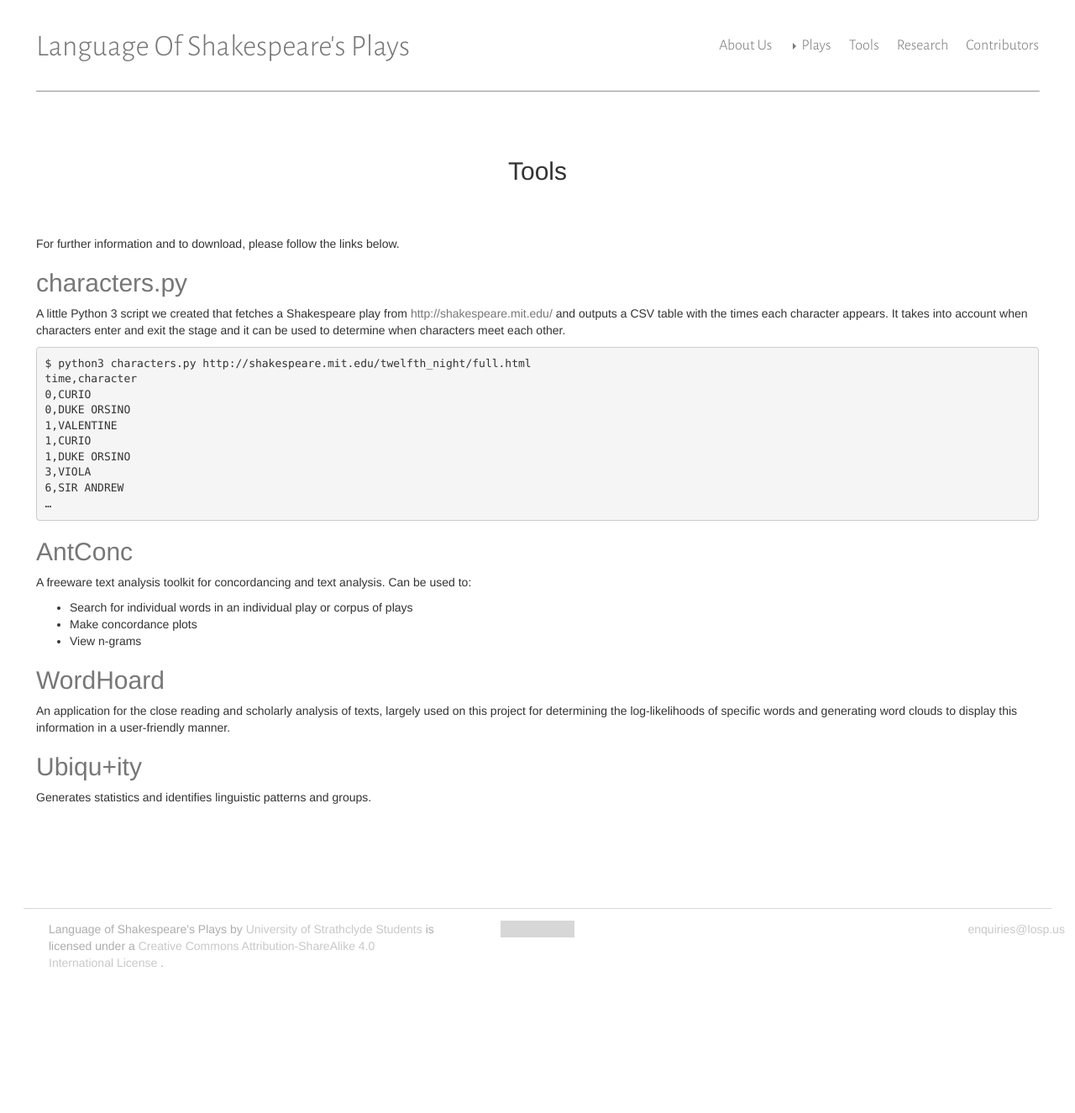
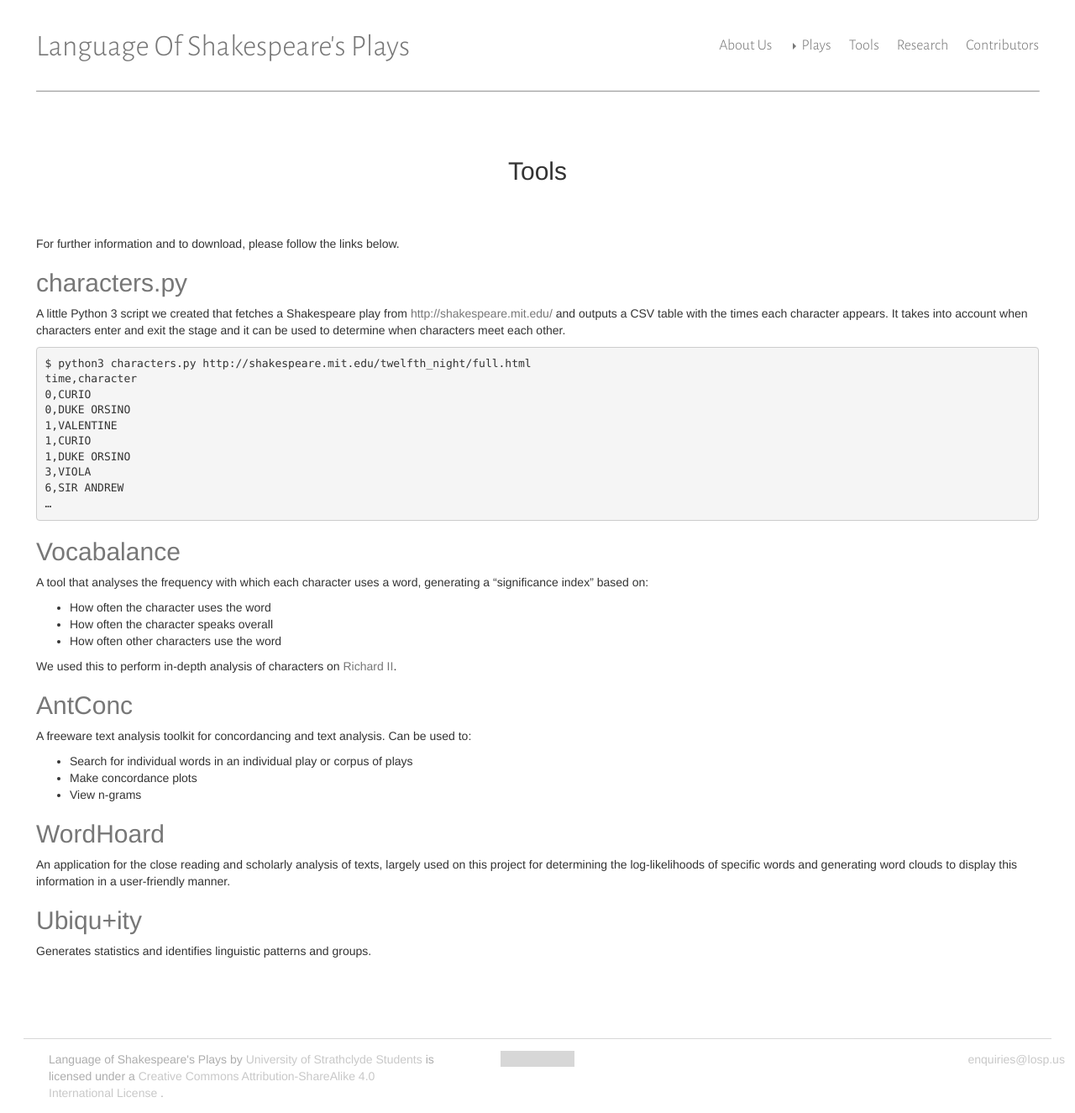
Before and after one commit to iahmed0/SU-LOSP.github.io, a Jekyll site: the page built from tools/index.md, in a window 1280 px wide. Shown: the whole page at 84% size. Built offline with Jekyll 4.4.1, drawn with Linux system fonts in a browser that asks for light colours; before the commit the page ends 1170 px from its top, so only the background shows below that; grey boxes are pictures that could not be loaded.

Commit message:
Add vocabalance description to tools

```diff
--- a/tools/index.md
+++ b/tools/index.md
@@ -24,6 +24,18 @@ stage and it can be used to determine when characters meet each other.
     …
 
 
+## [Vocabalance](https://gitlab.sphalerite.org/linus/vocabalance/)
+
+A tool that analyses the frequency with which each character uses a word,
+generating a “significance index” based on:
+
+ - How often the character uses the word
+ - How often the character speaks overall
+ - How often other characters use the word
+
+We used this to perform in-depth analysis of characters on [Richard
+II](/analyses/richard-ii).
+
 
 ## [AntConc](http://www.laurenceanthony.net/software/antconc/)
 
```
